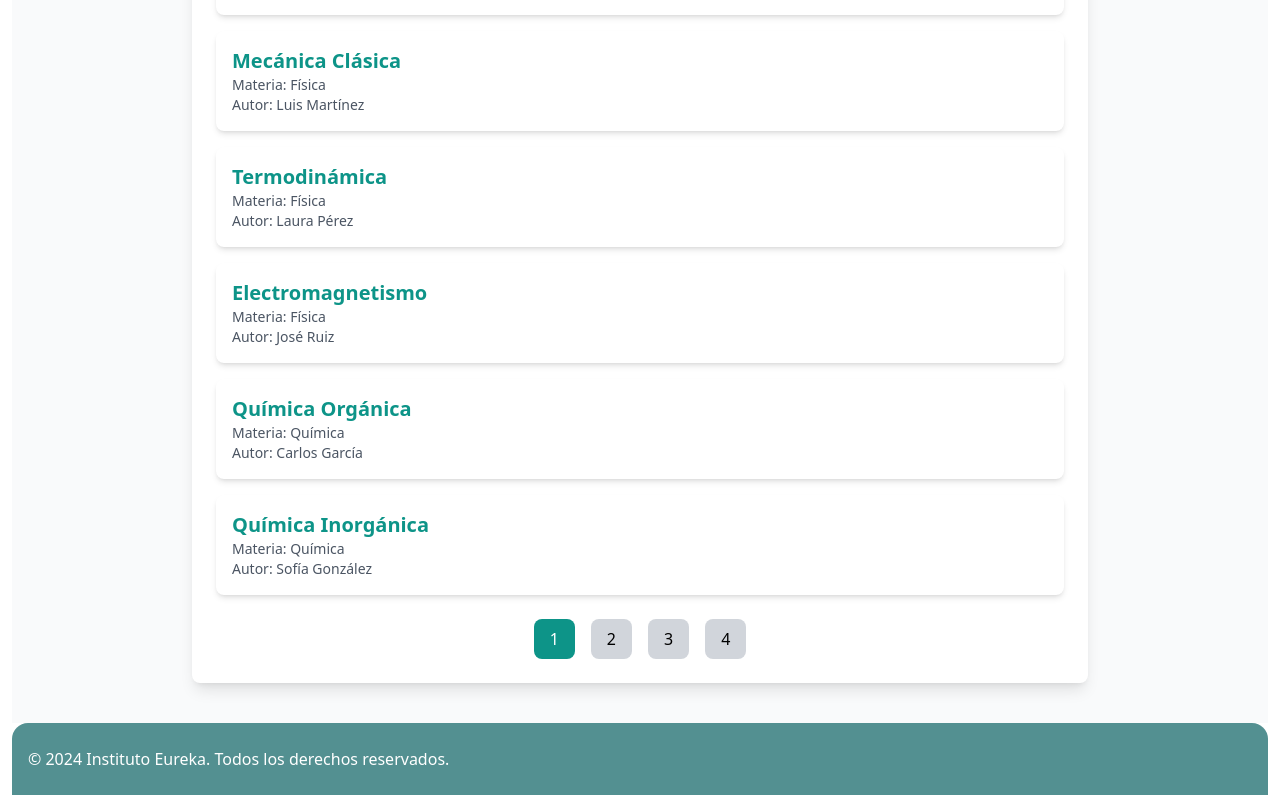
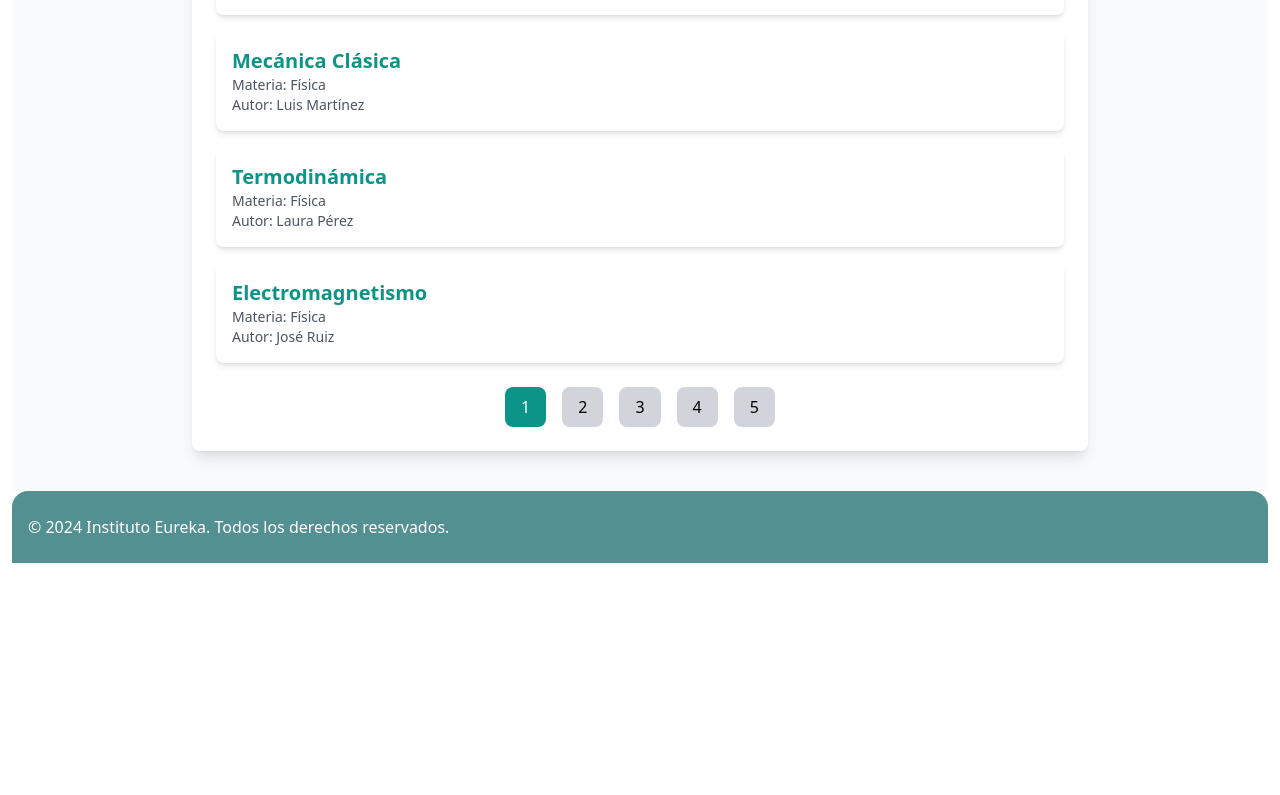
Before and after one commit to ianlio-git/eureka, a React (Vite) app: page /recursos in a window 1280 px wide. Shown: the part 911-1706 px from the top of the page. After the commit the page ends 1474 px from the top, so only its background shows below. Built offline with nearby package versions, Linux system fonts and the light colour scheme.

Commit message:
nuevo commit

```diff
--- a/src/pages/recursos.jsx
+++ b/src/pages/recursos.jsx
@@ -7,7 +7,7 @@ const Recursos = () => {
   const [searchTerm, setSearchTerm] = useState('');
   const [selectedSubject, setSelectedSubject] = useState('');
   const [currentPage, setCurrentPage] = useState(1);
-  const resultsPerPage = 10;
+  const resultsPerPage = 8;
 
   useEffect(() => {
     fetch('/public/json/biblioteca.json')
```
